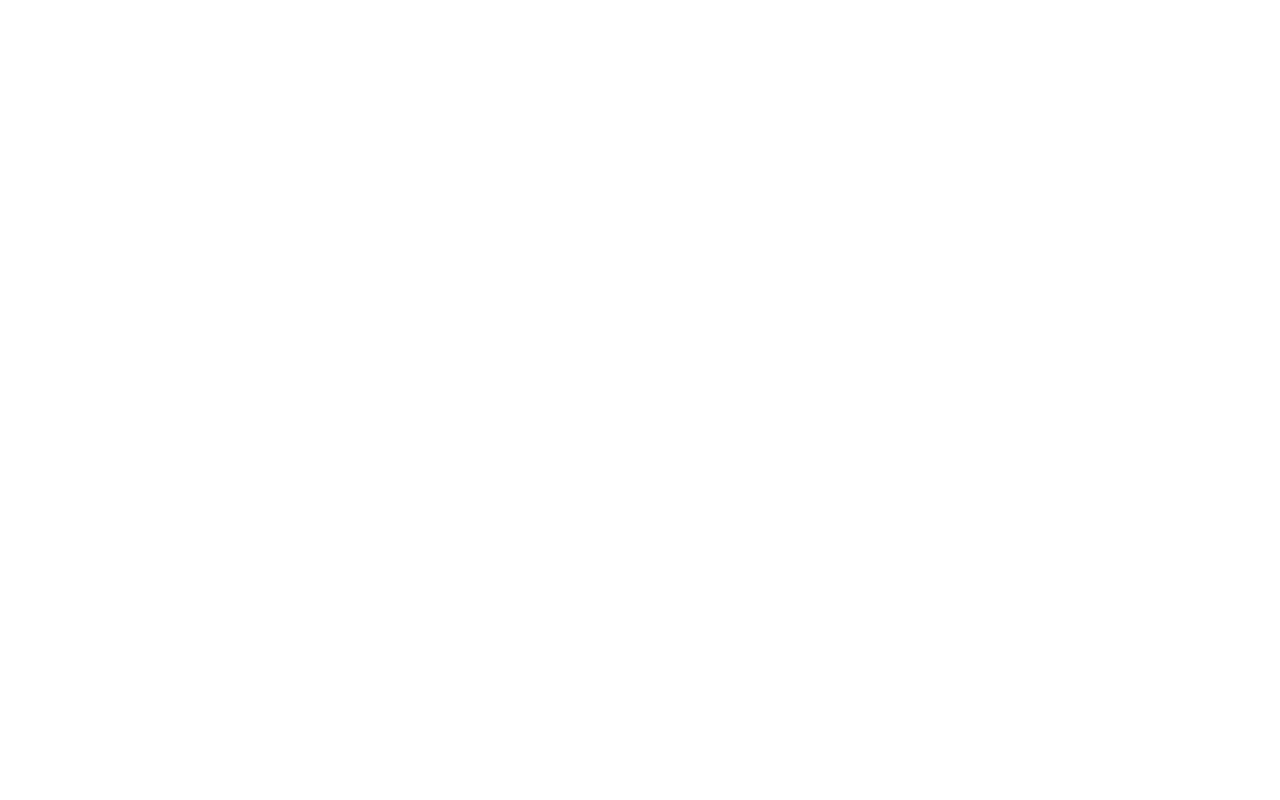
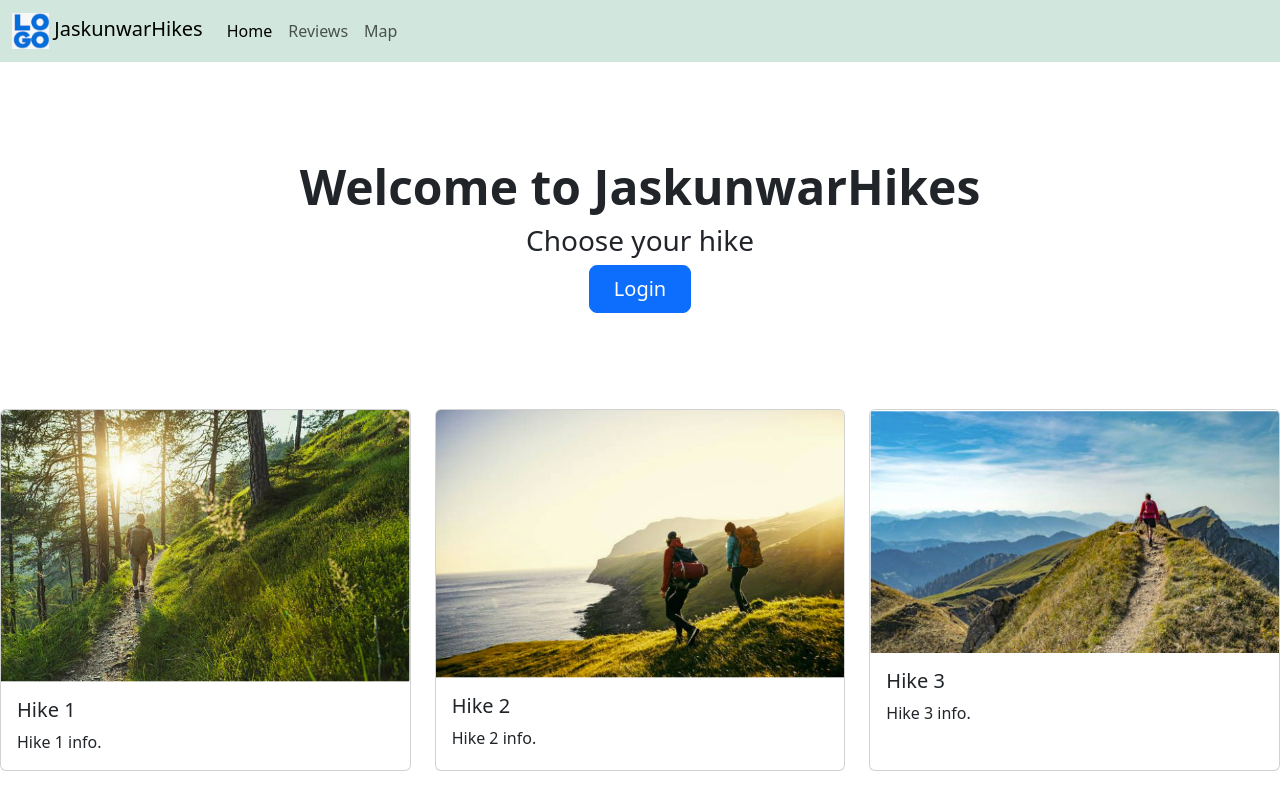
Before and after one commit to JaskunwarH/demo05_hunjan_jaskunwar, a plain HTML site: page index.html in a window 1280 px wide. Drawn offline with nearby package versions, Linux system fonts and the light colour scheme.

Commit message:
jaskunwar demo05

```diff
--- a/index.html
+++ b/index.html
@@ -10,7 +10,12 @@
     <meta name="viewport" content="width=device-width, initial-scale=1">
 
     <!-- Bootstrap Library CSS CDN go here -->
+    <link href="https://cdn.jsdelivr.net/npm/bootstrap@5.3.2/dist/css/bootstrap.min.css" rel="stylesheet"
+        integrity="sha384-T3c6CoIi6uLrA9TneNEoa7RxnatzjcDSCmG1MXxSR1GAsXEV/Dwwykc2MPK8M2HN" crossorigin="anonymous">
+
     <!-- Boostrap Library JS CDN  go here -->
+    <script src="https://cdn.jsdelivr.net/npm/bootstrap@5.3.2/dist/js/bootstrap.bundle.min.js"
+        integrity="sha384-C6RzsynM9kWDrMNeT87bh95OGNyZPhcTNXj1NW7RuBCsyN/o0jlpcV8Qyq46cDfL" crossorigin="anonymous"></script>
 
     <!-- Other libraries go here -->
 
@@ -21,11 +26,79 @@
 
 <body>
 
+    <nav class="navbar navbar-expand-lg navbar-light bg-success-subtle">
+        <div class="container-fluid">
+          <a class="navbar-brand" href="#">
+            <img src="./images/logo.jpg" height="36">
+            JaskunwarHikes
+         </a>
+          <button class="navbar-toggler" type="button" data-bs-toggle="collapse" data-bs-target="#navbarNav" aria-controls="navbarNav" aria-expanded="false" aria-label="Toggle navigation">
+            <span class="navbar-toggler-icon"></span>
+          </button>
+          <div class="collapse navbar-collapse" id="navbarNav">
+            <ul class="navbar-nav">
+              <li class="nav-item">
+                <a class="nav-link active" aria-current="page" href="#">Home</a>
+              </li>
+              <li class="nav-item">
+                <a class="nav-link" href="#">Reviews</a>
+              </li>
+              <li class="nav-item">
+                <a class="nav-link" href="#">Map</a>
+              </li>
+            </ul>
+          </div>
+        </div>
+      </nav>
     <!------------------------------>
     <!-- Your HTML Layout go here -->
-    <!------------------------------>
-    <!-- Stuff for body goes here -->
 
+
+<main>
+    <h1 class="visually-hidden">Heroes examples</h1>
+
+    <div class="px-4 py-5 my-5 text-center">
+      <h1 class="display-5 fw-bold">Welcome to JaskunwarHikes</h1>
+      <div class="col-lg-6 mx-auto">
+        <h3>Choose your hike</h3>
+        <div class="d-grid gap-2 d-sm-flex justify-content-sm-center">
+          <button type="button" class="btn btn-primary btn-lg px-4 gap-3">Login</button>
+        </div>
+      </div>
+    </div>
+
+    <div class="b-example-divider"></div>
+
+  </main>
+
+  <div class="row row-cols-1 row-cols-md-3 g-4">
+    <div class="col">
+      <div class="card h-100">
+        <img src="images/hike1.jpg" class="card-img-top" alt="...">
+        <div class="card-body">
+          <h5 class="card-title">Hike 1</h5>
+          <p class="card-text">Hike 1 info.</p>
+        </div>
+      </div>
+    </div>
+    <div class="col">
+      <div class="card h-100">
+        <img src="images/hike2.jpg" class="card-img-top" alt="...">
+        <div class="card-body">
+          <h5 class="card-title">Hike 2</h5>
+          <p class="card-text">Hike 2 info.</p>
+        </div>
+      </div>
+    </div>
+    <div class="col">
+      <div class="card h-100">
+        <img src="images/hike3.jpg" class="card-img-top" alt="...">
+        <div class="card-body">
+          <h5 class="card-title">Hike 3</h5>
+          <p class="card-text">Hike 3 info.</p>
+        </div>
+      </div>
+    </div>
 
     <!---------------------------------------------->
     <!-- Your own JavaScript functions go here    -->
```
